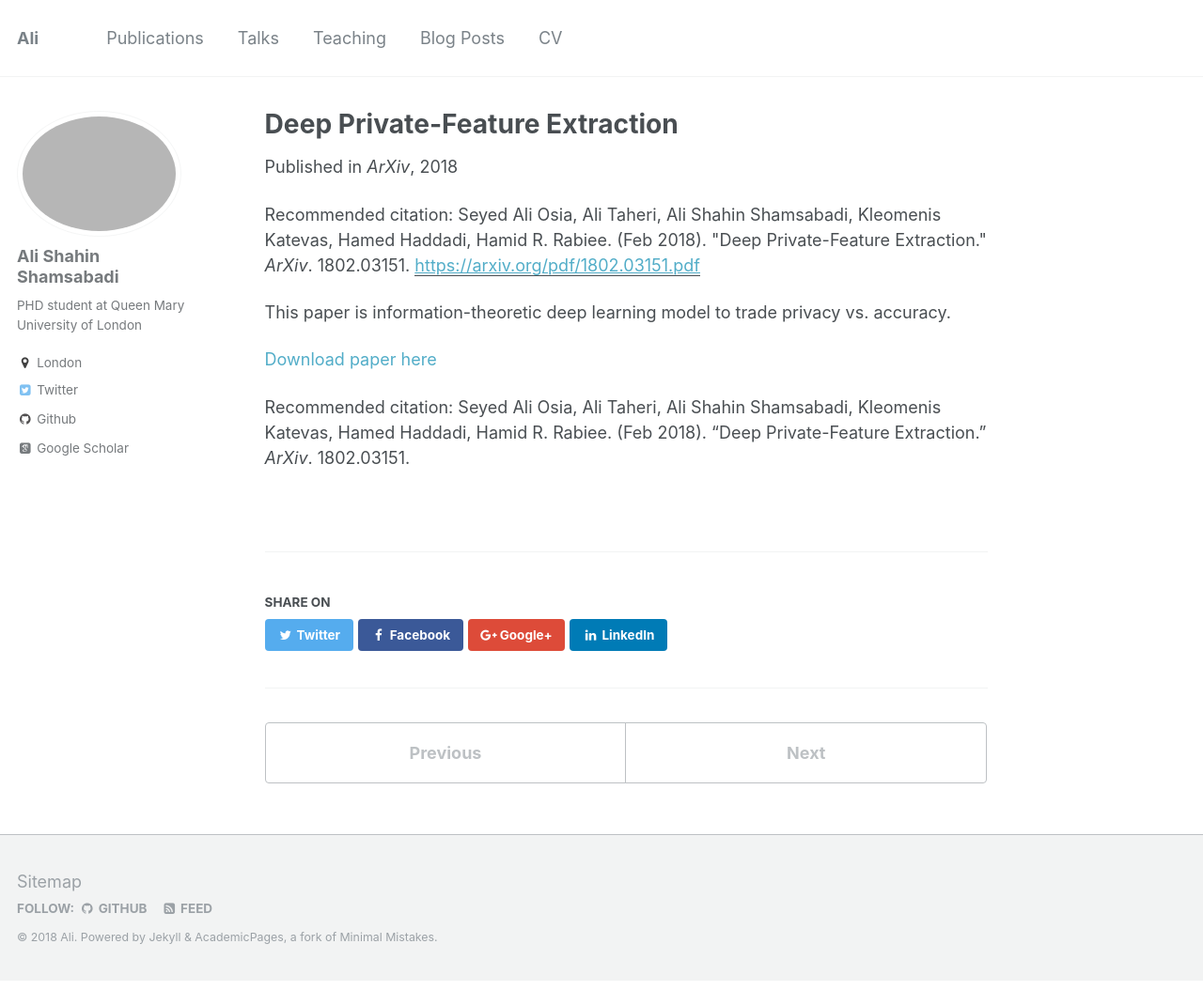
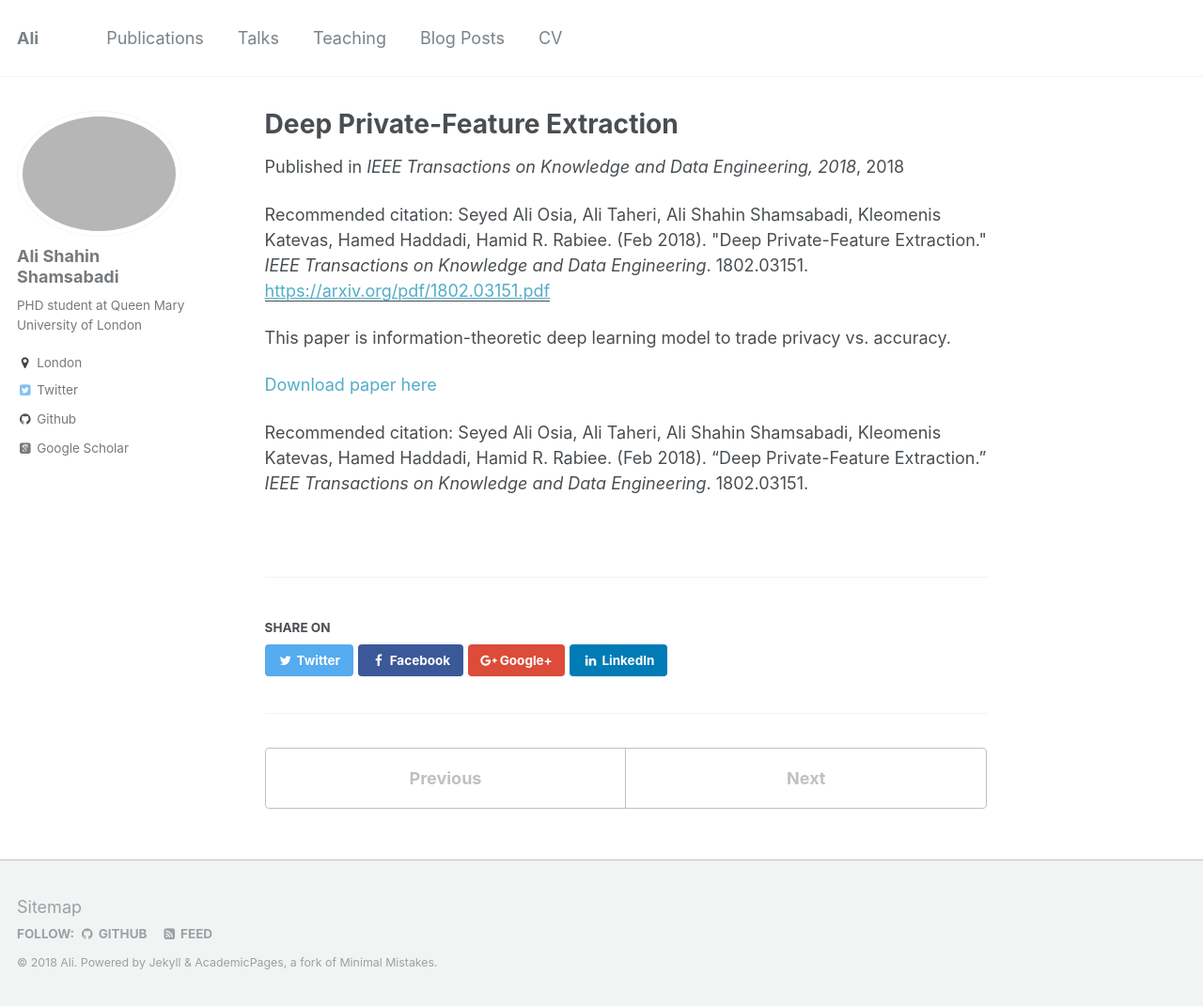
Before and after one commit to AliShahin/AliShahin.github.io, a Jekyll site: the page built from _publications/2018-02-12-paper-title-number-4.md, in a window 1280 px wide and 1071 px high. Shown: the whole window at 94% size. Built offline with Jekyll 4.4.1, drawn with Linux system fonts in a browser that asks for light colours; some web fonts are replaced.

Commit message:
Update 2018-02-12-paper-title-number-4.md

```diff
--- a/_publications/2018-02-12-paper-title-number-4.md
+++ b/_publications/2018-02-12-paper-title-number-4.md
@@ -4,14 +4,14 @@ collection: publications
 permalink: /publication/2018-02-12-paper-title-number-4
 excerpt: 'This paper is information-theoretic deep learning model to trade privacy vs. accuracy.'
 date: 2018-02-12
-venue: 'ArXiv'
+venue: 'IEEE Transactions on Knowledge and Data Engineering, 2018'
 paperurl: 'https://arxiv.org/pdf/1802.03151.pdf'
 citation: 'Seyed Ali Osia, Ali Taheri, Ali Shahin Shamsabadi, Kleomenis Katevas, Hamed Haddadi, Hamid R. Rabiee. (Feb 2018).
-&quot;Deep Private-Feature Extraction.&quot; <i>ArXiv</i>. 1802.03151.'
+&quot;Deep Private-Feature Extraction.&quot; <i>IEEE Transactions on Knowledge and Data Engineering</i>. 1802.03151.'
 ---
 This paper is information-theoretic deep learning model to trade privacy vs. accuracy.
 
 [Download paper here](https://arxiv.org/pdf/1802.03151.pdf)
 
 Recommended citation: Seyed Ali Osia, Ali Taheri, Ali Shahin Shamsabadi, Kleomenis Katevas, Hamed Haddadi, Hamid R. Rabiee. (Feb 2018).
-"Deep Private-Feature Extraction." <i>ArXiv</i>. 1802.03151.
+"Deep Private-Feature Extraction." <i>IEEE Transactions on Knowledge and Data Engineering</i>. 1802.03151.
```
